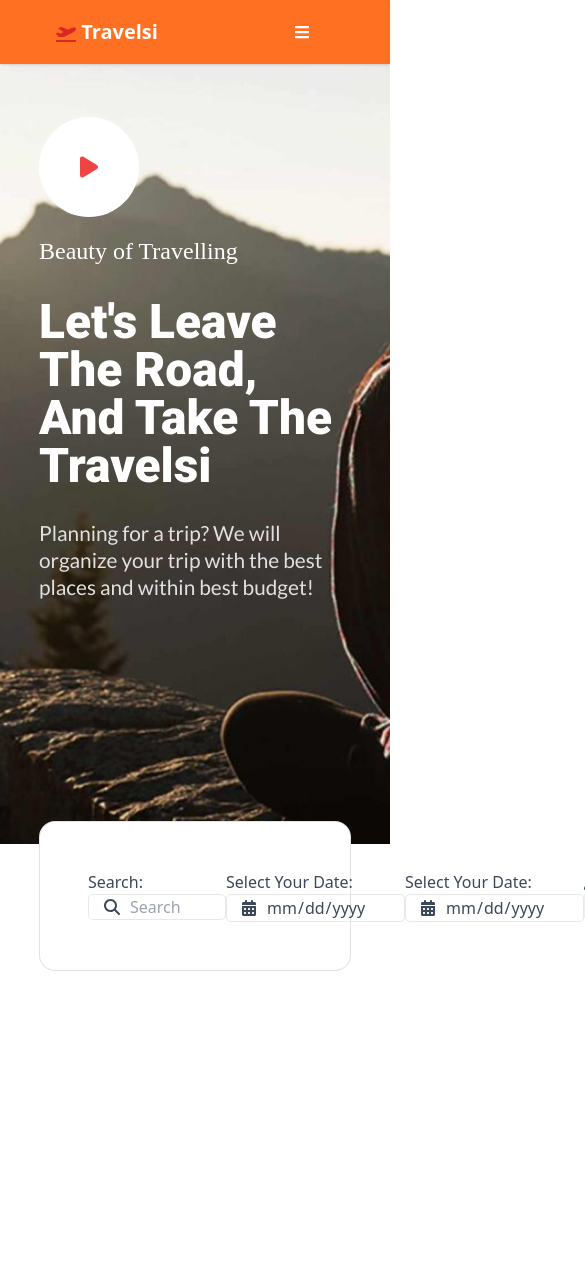
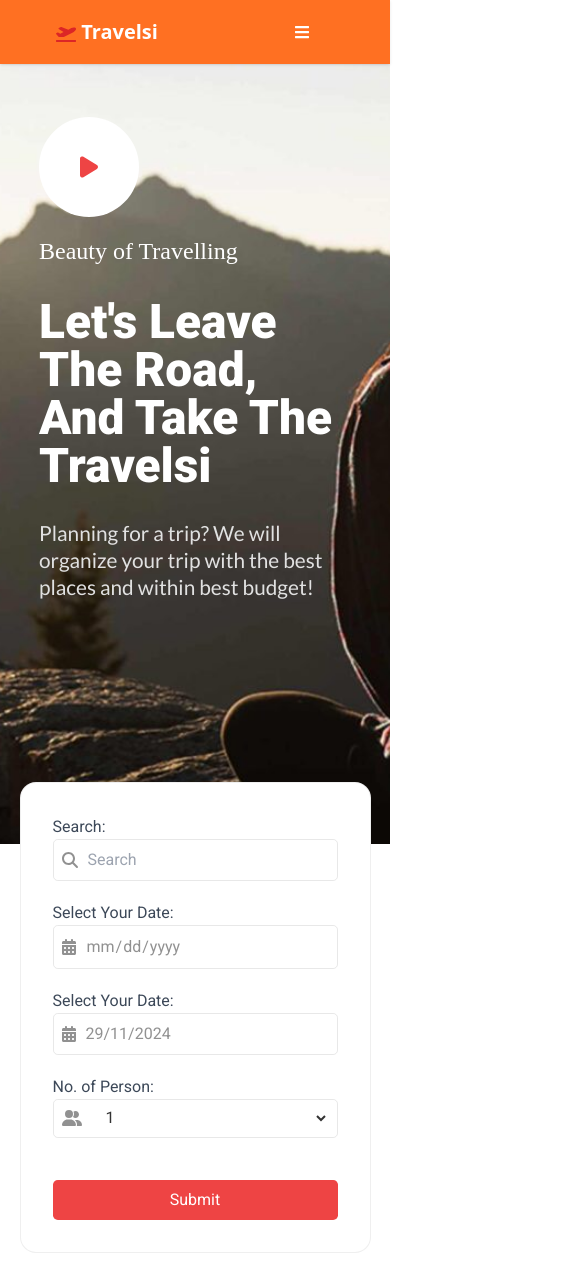
Before and after one commit to geekelo/travelsi-user-frontend-app, a React (Create React App) app: page / in a window 390 px wide. Shown: the top 1269 px of the page, 585 px wide, since content can reach past the window. Before the commit the page ends 986 px from the top, so only its background shows below. Built offline with nearby package versions, Linux system fonts and the light colour scheme; a web font is replaced by a local one.

Commit message:
Add mobile screen style for booking form section

```diff
--- a/src/components/homepage/BookingForm.jsx
+++ b/src/components/homepage/BookingForm.jsx
@@ -1,6 +1,7 @@
 import { FontAwesomeIcon } from '@fortawesome/react-fontawesome';
 import { faSearch, faCalendarAlt, faUserFriends } from '@fortawesome/free-solid-svg-icons';
 import '../../stylesheets/desktop/bookingForm.css';
+import '../../stylesheets/mobile-tablets/bookingForm.css';
 import '../../stylesheets/desktop/hideDateicon.css';
 
 function BookingForm() {
@@ -16,6 +17,7 @@ function BookingForm() {
               name="search"
               type="search"
               placeholder="Search"
+              aria-label="Search"
             />
           </label>
         </div>
@@ -27,36 +29,40 @@ function BookingForm() {
               id="date"
               name="date"
               type="date"
+              value="20/02/2024"
+              aria-label="date"
             />
           </label>
         </div>
         <div>
           <p>Select Your Date:</p>
-          <label htmlFor="date" aria-controls="date">
+          <label htmlFor="second-date" aria-controls="date">
             <FontAwesomeIcon icon={faCalendarAlt} />
             <input
-              id="date"
-              name="date"
-              type="date"
+              id="second-date"
+              name="second-date"
+              type="second-date"
+              value="29/11/2024"
+              aria-label="Second-date"
             />
           </label>
         </div>
         <div>
-          <p>
+          <p>No. of Person:</p>
+          <label htmlFor="numberOfPersons">
             <FontAwesomeIcon icon={faUserFriends} />
-            No. of Person
-          </p>
-          <select>
-            <option value="">No. of Person</option>
+            <select id="numberOfPersons" name="numberOfPersons">
+              <option disabled>No. of Person</option>
               <option value="1">1</option>
               <option value="2">2</option>
               <option value="3">3</option>
               <option value="4">4</option>
               <option value="5">5</option>
             </select>
+          </label>
         </div>
         <div>
-          <input type="submit" />
+          <input type="Submit" />
         </div>
       </form>
     </div>
--- a/src/stylesheets/desktop/bookingForm.css
+++ b/src/stylesheets/desktop/bookingForm.css
@@ -5,16 +5,23 @@
   margin-top: -6%;
   padding-bottom: 4%;
   color: #3c4858;
+  font-family: Roboto, Helvetica, sans-serif;
 }
 
 .booking-form-container {
   display: flex;
   background-color: #fff;
-  padding: 3rem;
+  padding: 2rem;
   width: 80%;
   border-radius: 1rem;
+  gap: 3%;
   justify-content: space-evenly;
-  border: 1.5px solid rgba(187, 187, 187, 0.432);
+  border: 1.5px solid rgba(187, 187, 187, 0.24);
+}
+
+.booking-form-container div {
+  width: 20%;
+  box-sizing: border-box;
 }
 
 input:focus {
@@ -22,13 +29,8 @@ input:focus {
   outline: none;
 }
 
-input[type="search"] {
-  width: 5rem;
-}
-
-input::placeholder,
-input::content {
-  color: #3c48587b;
+input {
+  width: 100%;
 }
 
 select:focus {
@@ -39,12 +41,30 @@ select:focus {
 /* Input field style */
 label {
   display: flex;
-  padding-left: 15px; /* Make space for the custom icon */
-  padding-right: 15px;
+  padding: 0.5rem;
   box-sizing: border-box;
   align-items: center;
   gap: 10px;
-  width: fit-content;
+  width: 100%;
   border-radius: 0.3rem;
   border: 1px solid rgba(204, 204, 204, 0.443); /* Normal border style */
+  color: #787878d0; /* Icon color */
 }
+
+select {
+  background-color: white;
+  color: #333;
+  display: flex;
+  flex-direction: column;
+  padding-left: 10px;
+  padding-right: 10px;
+  width: 100%;
+}
+
+input[type="Submit"] {
+  background-color: #ee4444;
+  color: #fff;
+  padding: 0.5rem;
+  margin-top: 1.4rem;
+  border-radius: 0.3rem;
+}
--- a/src/stylesheets/desktop/hideDateicon.css
+++ b/src/stylesheets/desktop/hideDateicon.css
@@ -22,17 +22,6 @@ input[type="date"] {
   display: inline-block;
 }
 
-/* Custom icon style */
-.custom-date-icon {
-  position: absolute;
-  left: 10px; /* Adjust as needed */
-  top: 50%;
-  transform: translateY(-50%);
-  pointer-events: none;
-  color: #4CAF50; /* Icon color */
-  z-index: 1;
-}
-
 /* Remove the border and outline on focus */
 input[type="date"]:focus {
   border: none;
--- /dev/null
+++ b/src/stylesheets/mobile-tablets/bookingForm.css
@@ -0,0 +1,13 @@
+.booking-form-section {
+  margin-top: -16%;
+}
+
+.booking-form-container {
+  flex-direction: column;
+  width: 90%;
+  gap: 20px;
+}
+
+.booking-form-container div {
+  width: 100%;
+}
```
Lines whose indentation alone changed are shown as unchanged.
